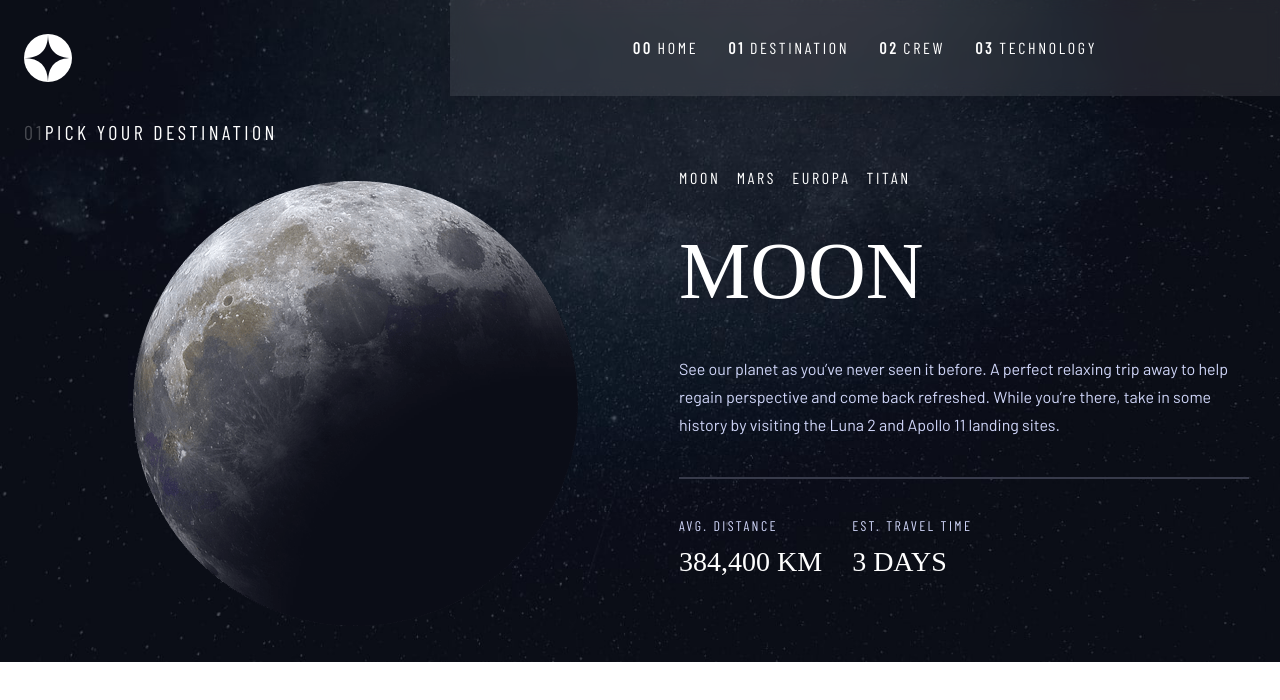
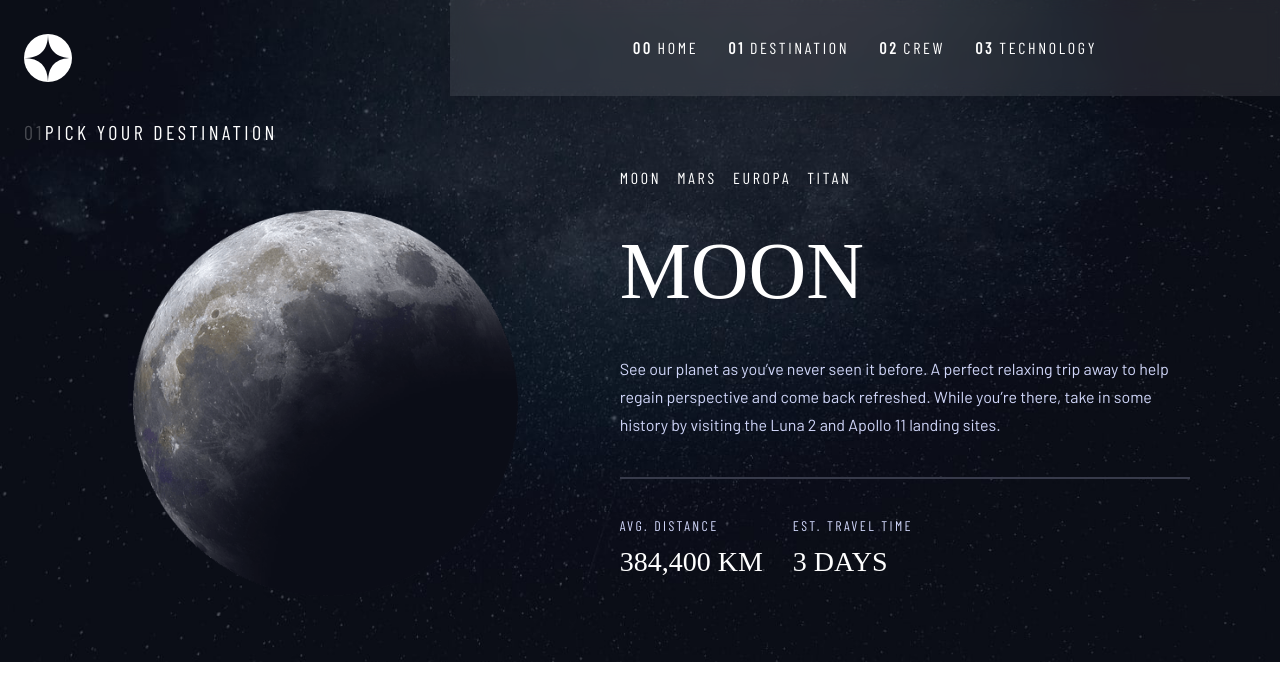
Before and after one commit to limasthays/space-tourism, a React (Create React App) app: page /destination in a window 1280 px wide. Shown: the top 700 px of the page. Built offline with nearby package versions, Linux system fonts and the light colour scheme; a web font is replaced by a local one.

Commit message:
title update

```diff
--- a/public/index.html
+++ b/public/index.html
@@ -30,7 +30,7 @@
       href="https://fonts.googleapis.com/css2?family=Barlow&family=Barlow+Condensed&family=Bellefair&display=swap"
       rel="stylesheet"
     />
-    <title>React App</title>
+    <title>Space Tourism Page | Front end mentor challenge</title>
   </head>
   <body>
     <noscript>You need to enable JavaScript to run this app.</noscript>
--- a/src/components/DestinationPic/style.js
+++ b/src/components/DestinationPic/style.js
@@ -9,6 +9,6 @@ export const StyledDestImage = styled.img`
   }
 
   @media (min-width: 1000px) {
-    width: auto;
+    width: 38%;
   }
 `;
```
Also changed, not shown: 1 other file (tests, documents, lock files or other folders).
